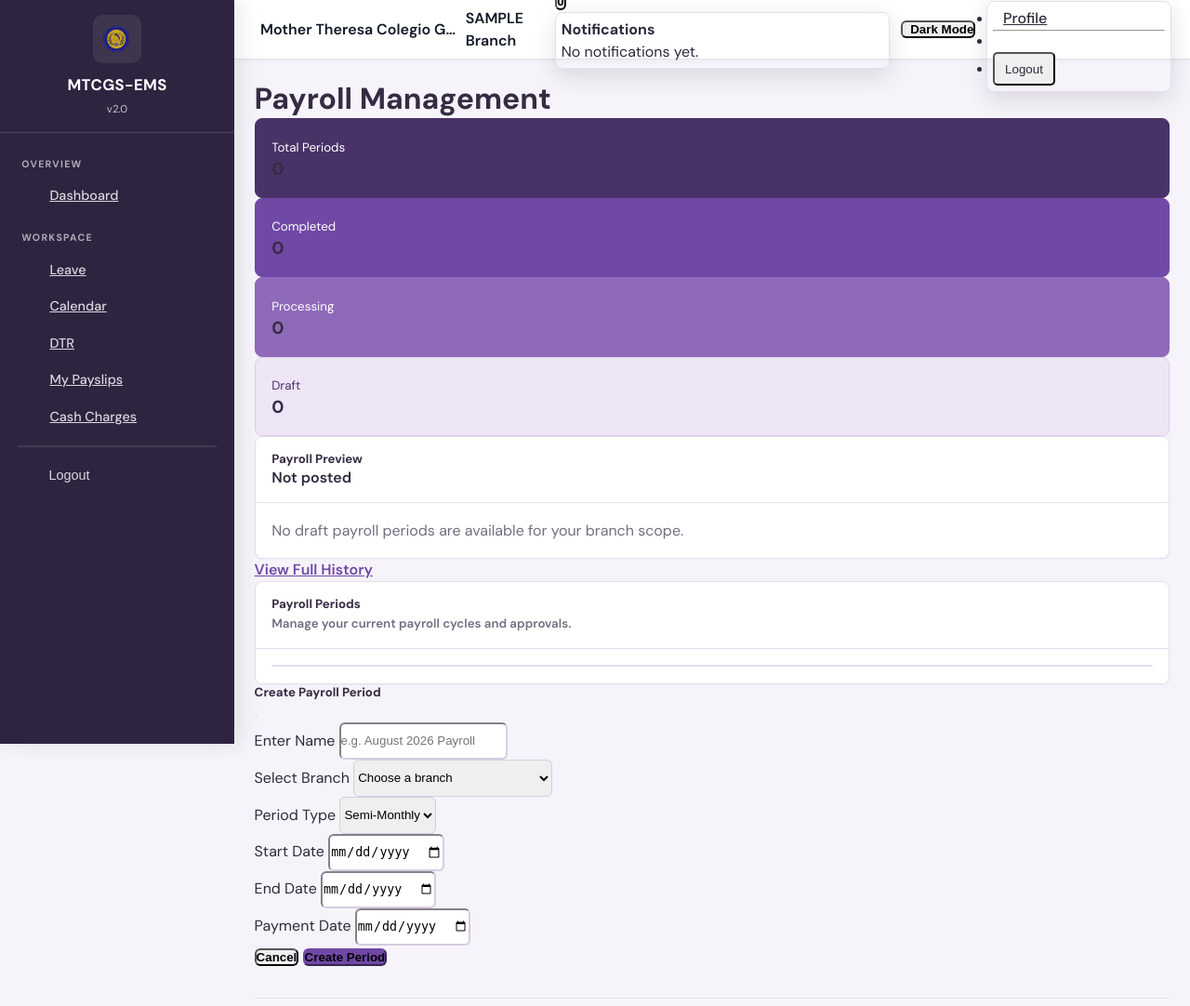
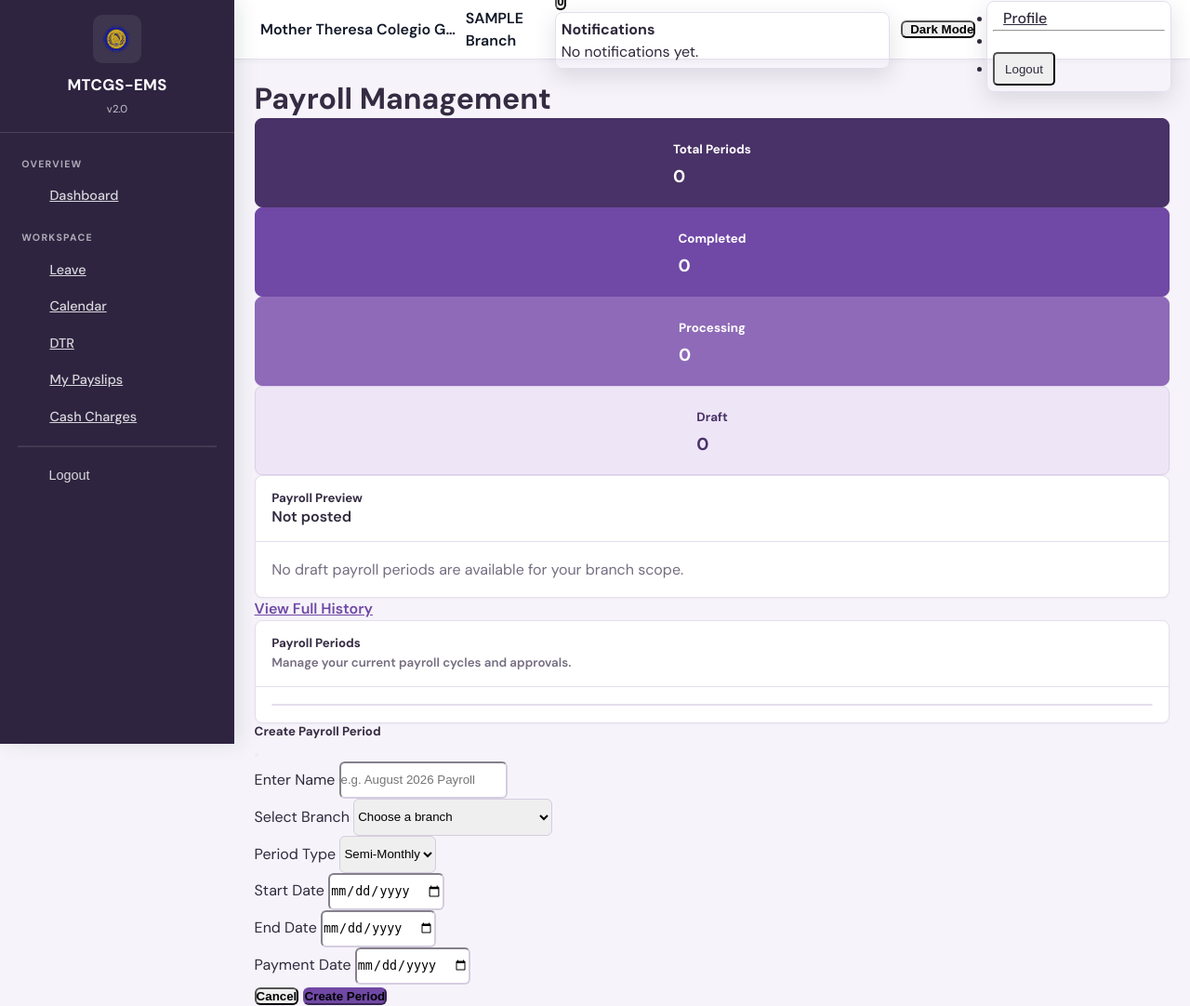
Before and after one commit to boboyjoseph/MTCGS-EMS-TEAM-ENEGMA-BREAKERS, a Laravel app: template resources/views/admin/payroll/periods.blade.php in a window 1280 px wide. Shown: the top 1082 px of the page at 93% size. Run offline with Laravel 12, Linux system fonts and the light colour scheme; the template is opened without the code that fills it, so the values that code supplies are empty; the visitor is signed in with stand-in values (Sample User, id 1); data comes from the database, SQL or seed files in the repository; style sheets or scripts are compiled from the project's sources; parts of the project's set-up code (start-up, migrations or seed data) failed here and were passed over; some libraries are stand-ins or nearby versions.

Commit message:
Enhance styling for payroll periods statistics cards for improved UI consistency

```diff
--- a/resources/views/admin/payroll/periods.blade.php
+++ b/resources/views/admin/payroll/periods.blade.php
@@ -68,27 +68,52 @@
 </div>
 
 <style>
+    #statsContainer .card {
+        min-height: 96px;
+        display: flex;
+        align-items: center;
+        justify-content: center;
+    }
+
+    #statsContainer .card h6,
+    #statsContainer .card h3,
+    #statsContainer .card small {
+        color: inherit !important;
+    }
+
+    #statsContainer .card h6,
+    #statsContainer .card small {
+        font-weight: 700;
+        letter-spacing: 0;
+        opacity: 1;
+    }
+
+    #statsContainer .card h3 {
+        font-weight: 700;
+        margin-top: 0.35rem;
+    }
+
     #statsContainer > .col:nth-child(1) .card,
     #statsContainer > .col-md-3:nth-child(1) .card {
-        background-color: #493267 !important;
+        background: #493267 !important;
         border-color: #493267 !important;
-        color: #fff !important;
+        color: #ffffff !important;
     }
     #statsContainer > .col:nth-child(2) .card,
     #statsContainer > .col-md-3:nth-child(2) .card {
-        background-color: #7048a5 !important;
+        background: #7048a5 !important;
         border-color: #7048a5 !important;
-        color: #fff !important;
+        color: #ffffff !important;
     }
     #statsContainer > .col:nth-child(3) .card,
     #statsContainer > .col-md-3:nth-child(3) .card {
-        background-color: #8e6ab8 !important;
+        background: #8e6ab8 !important;
         border-color: #8e6ab8 !important;
-        color: #fff !important;
+        color: #ffffff !important;
     }
     #statsContainer > .col:nth-child(4) .card,
     #statsContainer > .col-md-3:nth-child(4) .card {
-        background-color: #eee6f7 !important;
+        background: #eee6f7 !important;
         border-color: #ded0ed !important;
         color: #493267 !important;
     }
```
Also changed, not shown: 1 other file.
